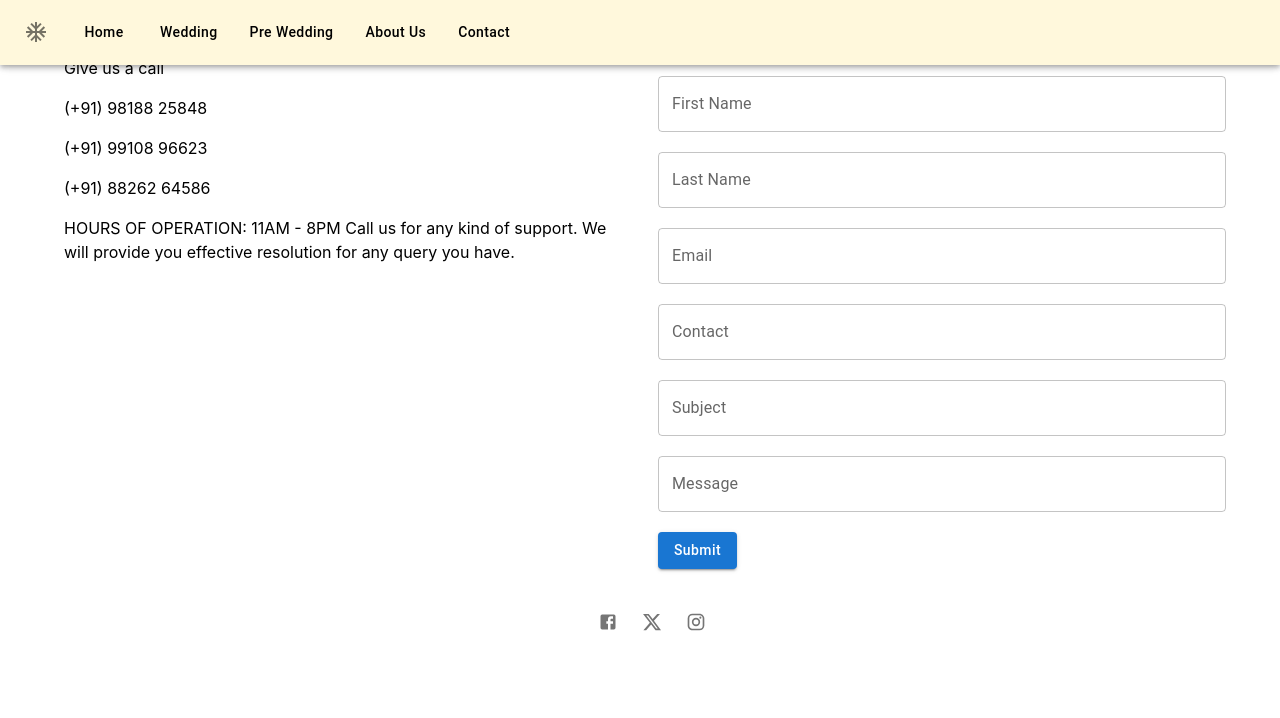
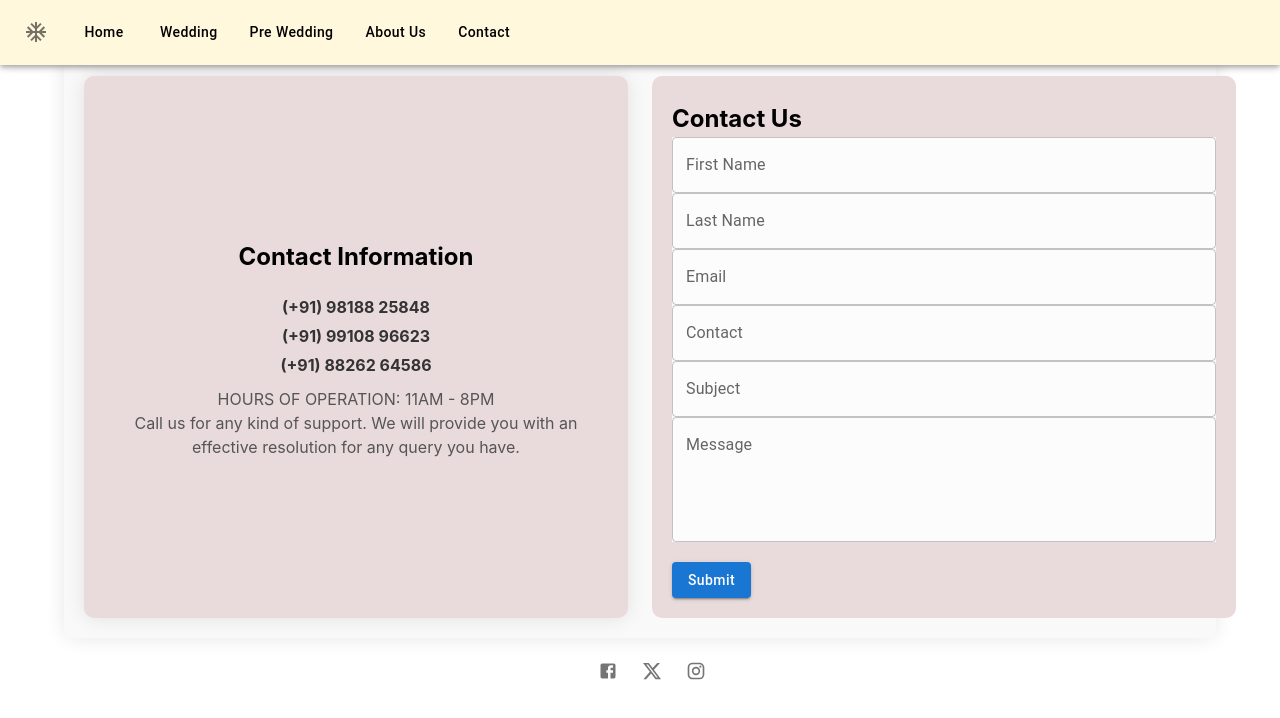
Before and after one commit to shubham12-prof/WeddingLive, a React (Vite) app: page /contact in a window 1280 px wide. Shown: the top 718 px of the page. Built offline with nearby package versions, Linux system fonts and the light colour scheme.

Commit message:
Contact About Changes

```diff
--- a/index.html
+++ b/index.html
@@ -4,6 +4,18 @@
     <meta charset="UTF-8" />
     <link rel="icon" type="image/svg+xml" />
     <meta name="viewport" content="width=device-width, initial-scale=1.0" />
+    <script type="text/javascript">
+      (function(l) {
+        if (l.search[1] === '/' ) {
+          var decoded = l.search.slice(1).split('&').map(function(s) {
+            return s.replace(/~and~/g, '&')
+          }).join('?');
+          window.history.replaceState(null, null,
+              l.pathname.slice(0, -1) + decoded + l.hash
+          );
+        }
+      }(window.location))
+    </script>
     <title>Framework Moments</title>
   </head>
   <body>
--- a/src/Components/AboutUs/About.css
+++ b/src/Components/AboutUs/About.css
@@ -1,33 +1,83 @@
-.image {
-    width: 100%;
-    height: 70vh;
+.container {
+  margin-top: -23%;
+  background-color: white;
+  position: relative;
+  padding: 20px;
+  border-radius: 5px;
+  max-width: 100%;
 }
-
-.container {
-    /* position: absolute; */
-    width: 100%;
-    /* margin-left: 3.5%; */
-    border-radius: 10px;
-    /* margin-top: -15rem; */
-    padding: 20px;
-    background-color: rgb(237, 232, 232);
-    z-index: 2;
-    font-family: 'Georgia, Times, "Times New Roman", serif';
-    font-size: 1.2rem;
-    line-height: 1.6;
-    letter-spacing: 0.02em;
-    color: #333;
-    font-style: italic;
-    font-weight: 400;
-    text-align: justify;
-}
-
 
 .box {
   display: flex;
+  justify-content: center;
+  margin-bottom: 20px;
 }
 
-@keyframes fadeInUp {
+.image {
+  width: 100%;
+  max-width: 100%;
+  height: auto;
+  border-radius: 10px;
+  box-shadow: 0 0 20px rgba(0, 0, 0, 0.1);
+}
+
+.fadeIn {
+  opacity: 0;
+  animation: fadeInAnimation 1.5s forwards;
+}
+
+.text-fade-in {
+  animation: textFadeInAnimation 1.5s forwards;
+}
+
+.rotate-animation {
+  transform: rotate(-3deg);
+  transition: transform 0.5s ease-in-out;
+}
+
+.rotate-animation:hover {
+  transform: rotate(0deg);
+}
+
+h4 {
+  position: relative;
+  display: inline-block;
+}
+
+h4:after {
+  content: "";
+  position: absolute;
+  bottom: -5px;
+  left: 0;
+  width: 100%;
+  height: 5px;
+  background: linear-gradient(
+    to right,
+    #ff3366,
+    #ff9933,
+    #33cc33,
+    #3399ff,
+    #cc33ff
+  );
+  border-radius: 5px;
+}
+
+body1 {
+  font-size: 1.1rem;
+  line-height: 1.6;
+  color: #333;
+}
+
+@keyframes fadeInAnimation {
+  from {
+    opacity: 0;
+  }
+  to {
+    opacity: 1;
+  }
+}
+
+@keyframes textFadeInAnimation {
   from {
     opacity: 0;
     transform: translateY(20px);
@@ -38,44 +88,21 @@
   }
 }
 
-  @keyframes rotateIn {
+@keyframes scaleUpAnimation {
   from {
-      transform: rotate(-10deg);
+    transform: scale(0);
   }
   to {
-      transform: rotate(0deg);
+    transform: scale(1);
   }
 }
 
-  .text-fade-in {
-    animation: fadeInUp 1s ease-out;
-  }
-
-  .rotate-animation {
-    animation: rotateIn 1s ease-out;
-  }
-
-@keyframes fadeIn {
-    from {
-      opacity: 0;
-      transform: translateY(20px);
-    }
-    to {
-      opacity: 1;
-      transform: translateY(0);
-    }
+@media only screen and (max-width: 600px) {
+  .container {
+    padding: 10px;
   }
 
   .box {
-    animation: fadeIn 1s ease-out;
+    margin-bottom: 10px;
   }
-
-  .container {
-    animation: fadeIn 1s ease-out;
 }
-
-  .container h4,
-  .container p {
-    animation: fadeIn 1s ease-out;
-    animation-delay: 0.5s;
-  }
--- a/src/Components/ContactUs/Contact.css
+++ b/src/Components/ContactUs/Contact.css
@@ -1,3 +1,52 @@
-.myfont {
-    margin: 10px 10px;
+.contact-form {
+  background-color: #f9f9f9;
+  padding: 20px;
+  border-radius: 10px;
+  box-shadow: 0 0 20px rgba(0, 0, 0, 0.1);
+}
+
+.contact-info {
+  background-color: #e9dbdb;
+  padding: 20px;
+  border-radius: 10px;
+  box-shadow: 0 0 20px rgba(0, 0, 0, 0.1);
+  text-align: center;
+  display: flex;
+  flex-direction: column;
+  justify-content: center;
+  align-items: center;
+  height: 92.5%;
+}
+
+.phone-number {
+  margin: 5px 0;
+  font-weight: bold;
+  color: #333;
+}
+
+.operation-hours {
+  margin-top: 10px;
+  color: #555;
+}
+
+.form-container {
+  background-color: #e9dbdb;
+  padding: 5px 20px 20px 20px ;
+  border-radius: 10px;
+  box-shadow: 0 0 20px #ffffff1a;
+}
+
+.input-field {
+  margin-bottom: 15rem;
+  top:-20px;
+  padding: 20px;
+  background-color: #fcfcfc;
+}
+
+.submit-button {
+  background-color: #4caf50;
+  color: #fff;
+  &:hover {
+    background-color: #45a049;
   }
+}
--- a/src/Components/ContactUs/Contact.tsx
+++ b/src/Components/ContactUs/Contact.tsx
@@ -1,18 +1,9 @@
-import  { useState, ChangeEvent, FormEvent } from "react";
+import React, { useState } from "react";
 import { TextField, Button, Box, Container, Grid } from "@mui/material";
 import "./Contact.css";
 
-interface FormData {
-  firstName: string;
-  lastName: string;
-  email: string;
-  contact: string;
-  subject: string;
-  message: string;
-}
-
 const Contact = () => {
-  const [formData, setFormData] = useState<FormData>({
+  const [formData, setFormData] = useState({
     firstName: "",
     lastName: "",
     email: "",
@@ -21,7 +12,7 @@ const Contact = () => {
     message: "",
   });
 
-  const handleChange = (e: ChangeEvent<HTMLInputElement>) => {
+  const handleChange = (e) => {
     const { name, value } = e.target;
     setFormData({
       ...formData,
@@ -29,34 +20,32 @@ const Contact = () => {
     });
   };
 
-  const handleSubmit = (e: FormEvent<HTMLFormElement>) => {
+  const handleSubmit = (e) => {
     e.preventDefault();
     console.log(formData);
   };
 
   return (
     <Container>
-      <form onSubmit={handleSubmit} style={{ width: "100%", height: "100%", backgroundColor: "white" }}>
-        <Grid container spacing={2}>
+      <form onSubmit={handleSubmit} className="contact-form">
+        <Grid container spacing={3}>
           <Grid item xs={12} md={6}>
-            <Box>
+            <Box className="contact-info">
               <div>
-                Give us a call
-                <p></p>
-                (+91) 98188 25848
-                <p></p>
-                (+91) 99108 96623
-                <p></p>
-                (+91) 88262 64586
-                <p></p>
-                HOURS OF OPERATION: 11AM - 8PM Call us for any kind of support. We
-                will provide you effective resolution for any query you have.
+                <h2>Contact Information</h2>
+                <p className="phone-number">(+91) 98188 25848</p>
+                <p className="phone-number">(+91) 99108 96623</p>
+                <p className="phone-number">(+91) 88262 64586</p>
+                <p className="operation-hours">
+                  HOURS OF OPERATION: 11AM - 8PM<br />
+                  Call us for any kind of support. We will provide you with an effective resolution for any query you have.
+                </p>
               </div>
             </Box>
           </Grid>
-
           <Grid item xs={12} md={6}>
-            <Box width="100%" margin="10px">
+            <Box width="100%" margin="0px" className="form-container">
+              <h2>Contact Us</h2>
               <TextField
                 label="First Name"
                 variant="outlined"
@@ -64,7 +53,7 @@ const Contact = () => {
                 name="firstName"
                 value={formData.firstName}
                 onChange={handleChange}
-                style={{ margin: '10px 0' }}
+                className="input-field"
               />
               <TextField
                 label="Last Name"
@@ -73,7 +62,7 @@ const Contact = () => {
                 fullWidth
                 value={formData.lastName}
                 onChange={handleChange}
-                style={{ margin: '10px 0' }}
+                className="input-field"
               />
               <TextField
                 label="Email"
@@ -82,7 +71,7 @@ const Contact = () => {
                 fullWidth
                 value={formData.email}
                 onChange={handleChange}
-                style={{ margin: '10px 0' }}
+                className="input-field"
               />
               <TextField
                 label="Contact"
@@ -91,7 +80,7 @@ const Contact = () => {
                 fullWidth
                 value={formData.contact}
                 onChange={handleChange}
-                style={{ margin: '10px 0' }}
+                className="input-field"
               />
               <TextField
                 label="Subject"
@@ -100,18 +89,20 @@ const Contact = () => {
                 fullWidth
                 value={formData.subject}
                 onChange={handleChange}
-                style={{ margin: '10px 0' }}
+                className="input-field"
               />
               <TextField
                 label="Message"
                 variant="outlined"
                 name="message"
                 fullWidth
+                multiline
+                rows={4}
                 value={formData.message}
                 onChange={handleChange}
-                style={{ margin: '10px 0' }}
+                className="input-field"
               />
-              <Button type="submit" variant="contained" sx={{ margin: "10px 0" }}>
+              <Button variant="contained" className="submit-button" type="submit">
                 Submit
               </Button>
             </Box>
--- a/src/routes.tsx
+++ b/src/routes.tsx
@@ -14,7 +14,8 @@ export const router = createBrowserRouter([
     errorElement: <div>Error 404, Page not found</div>,
     children: [
       {
-        path:"/WeddingLive/"
+        path:"/WeddingLive/",
+        element:<Home />
       },
       {
         path: "/",
```
Also changed, not shown: public/404.html (added, +22 -0 lines), src/Components/AboutUs/About.tsx (+30 -31 lines). Lines whose indentation alone changed are shown as unchanged.
